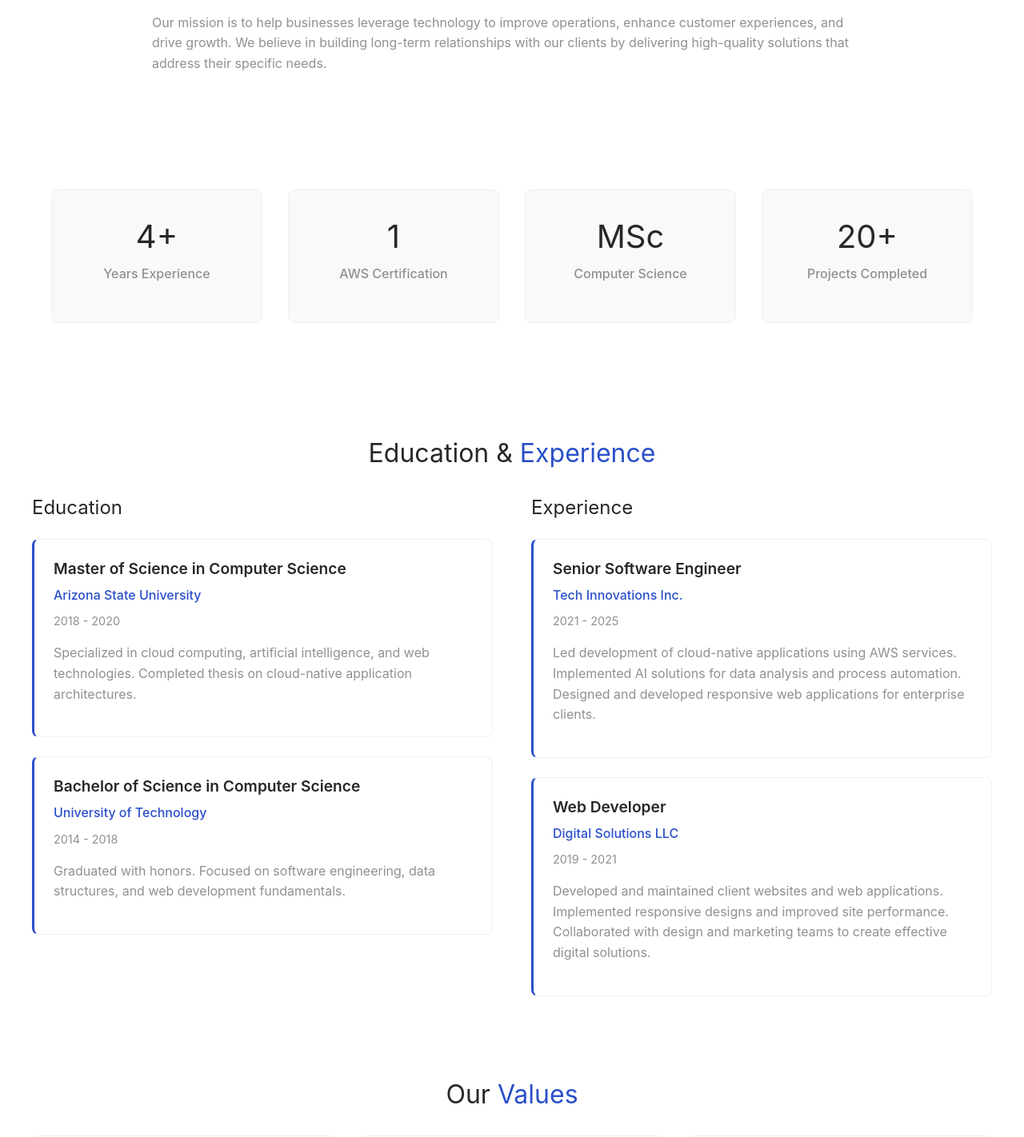
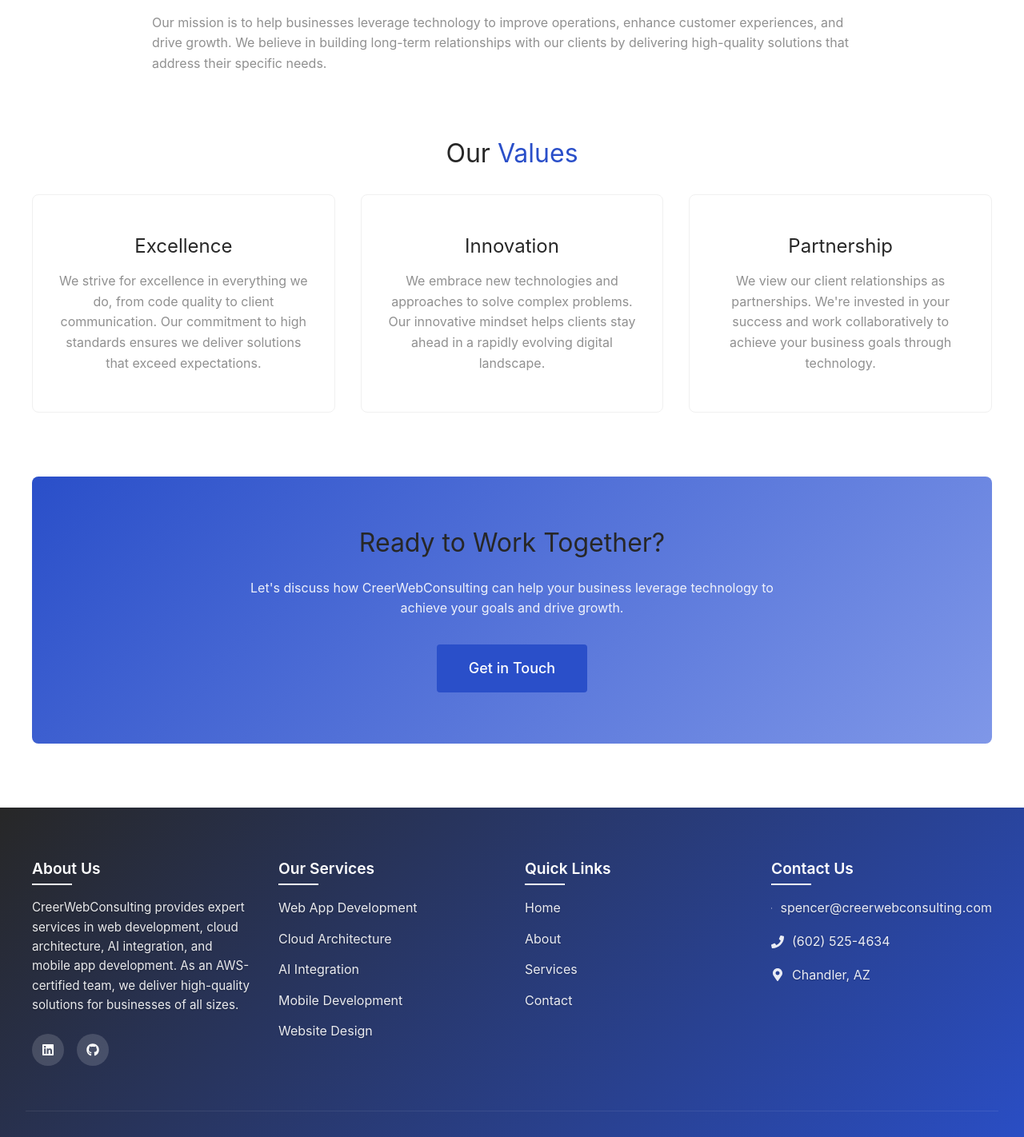
Before and after one commit to spencercreer/creer-web-consulting, a React (Create React App) app: page /about in a window 1280 px wide. Shown: the part 269-1691 px from the top of the page at 80% size. Built offline with nearby package versions, Linux system fonts and the light colour scheme.

Commit message:
refactor: comment out stats and qualifications sections on About page

```diff
--- a/src/pages/About.js
+++ b/src/pages/About.js
@@ -230,7 +230,7 @@ const About = () => {
         </HeroDescription>
       </motion.div>
 
-      <StatsSection>
+      {/* <StatsSection>
         <StatsContainer>
           <StatCard
             initial={{ opacity: 0, y: 30 }}
@@ -272,9 +272,9 @@ const About = () => {
             <StatTitle>Projects Completed</StatTitle>
           </StatCard>
         </StatsContainer>
-      </StatsSection>
+      </StatsSection> */}
 
-      <QualificationsSection>
+      {/* <QualificationsSection>
         <SectionTitle>Education & <span>Experience</span></SectionTitle>
         <QualificationsContainer>
           <QualificationColumn>
@@ -351,7 +351,7 @@ const About = () => {
             </QualificationItem>
           </QualificationColumn>
         </QualificationsContainer>
-      </QualificationsSection>
+      </QualificationsSection> */}
 
       <ValuesSection>
         <SectionTitle>Our <span>Values</span></SectionTitle>
```
